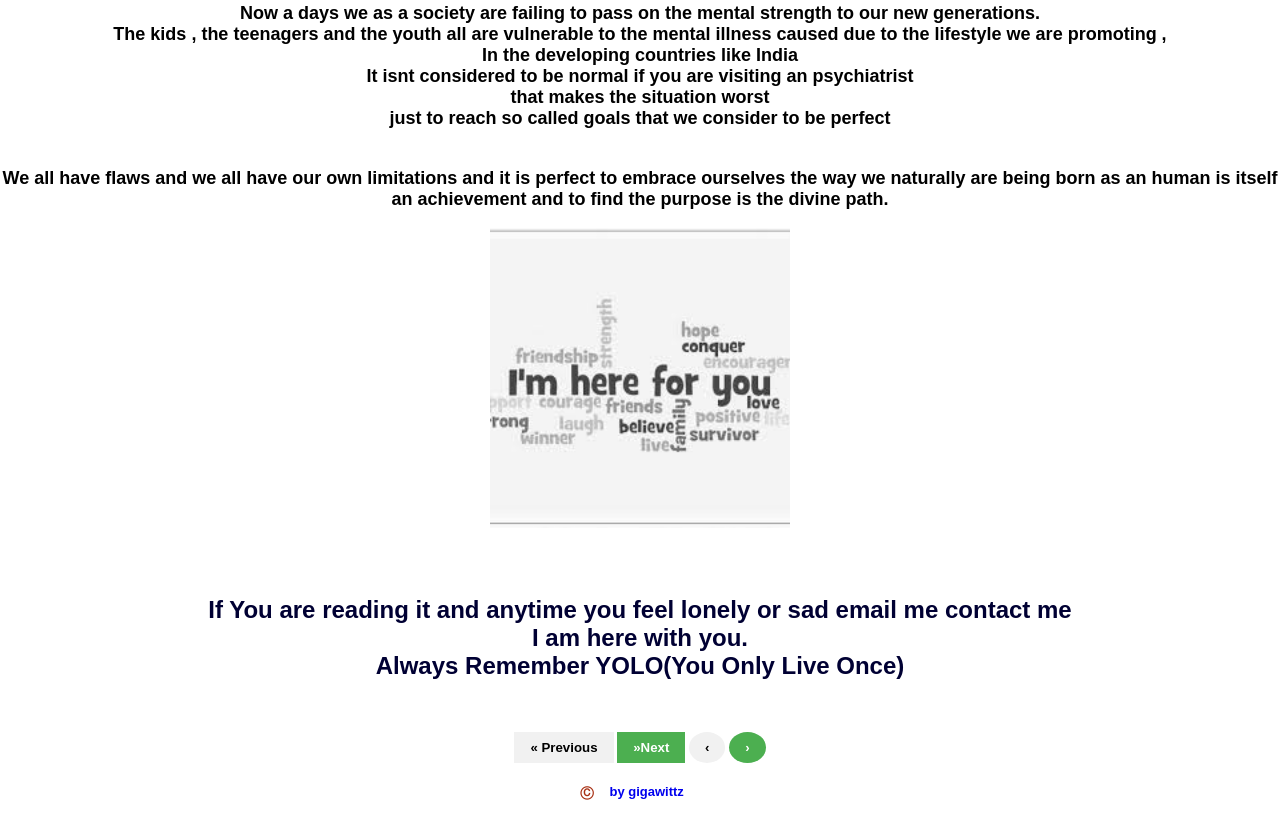
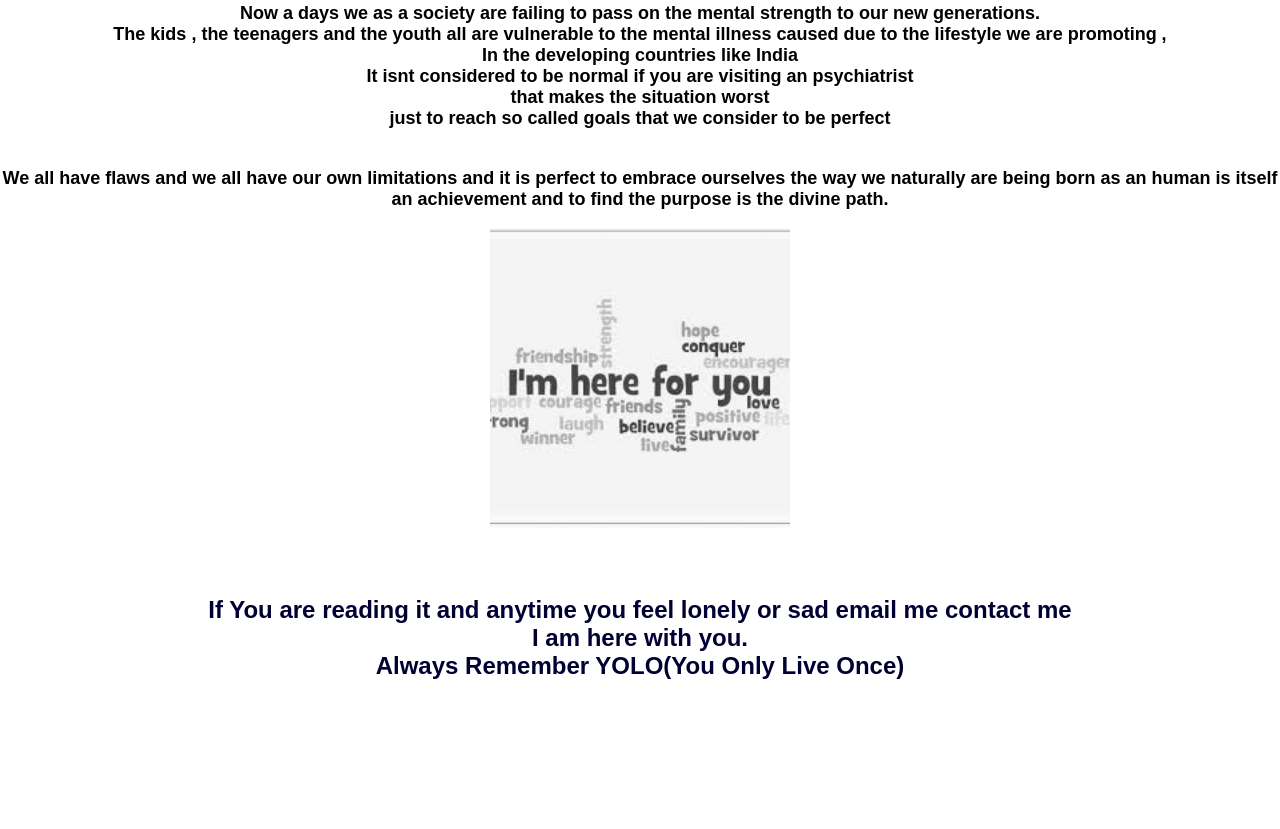
Before and after one commit to gigawittz/BLOGS, a plain HTML site: page sush/150620.html.html in a window 1280 px wide. Shown: the part 2890-3719 px from the top of the page. After the commit the page ends 3644 px from the top, so only its background shows below. Drawn offline with Linux system fonts and the light colour scheme.

Commit message:
Update 150620.html.html

```diff
--- a/sush/150620.html.html
+++ b/sush/150620.html.html
@@ -39,8 +39,8 @@ body {
 
 <div class="topnav">
   <a class="active" href="#">GIGAWITTZ</a>
-  <a  href="index.html">Home</a>
-  <a href="social.html">SOCIAL</a>
+  <a  href="gigawittz.in">Home</a>
+  <a href="http://gigawittz.in/CONTACTme.html">SOCIAL</a>
 
 </div>
 
@@ -102,39 +102,7 @@ We all  know the word and many of us have gone through it , <br>some survived an
 </div>
 <br>
   <head>
-  <style>
-a {
-  text-decoration: none;
-  display: inline-block;
-  padding: 8px 16px;
-}
 
-a:hover {
-  background-color: #ddd;
-  color: black;
-}
-
-.previous {
-  background-color: #f1f1f1;
-  color: black;
-}
-
-.next {
-  background-color: #4CAF50;
-  color: white;
-}
-
-.round {
-  border-radius: 50%;
-}
-</style>
-</head>
-<a href="270520.html" class="previous">&laquo; Previous</a>
-<a href="240520.html" class="next"> &raquo;Next</a>
-
-<a href="270520.html" class="previous round">&#8249;</a>
-<a href="240520.html" class="next round">&#8250;</a>
-    <p align = "center"><font size="2" color="#A83014">Ⓒ<a href ="http://gigawittz.in/"><b>by gigawittz</b></a> </p> </font>
 </body>
 </body>
 </html>
```
